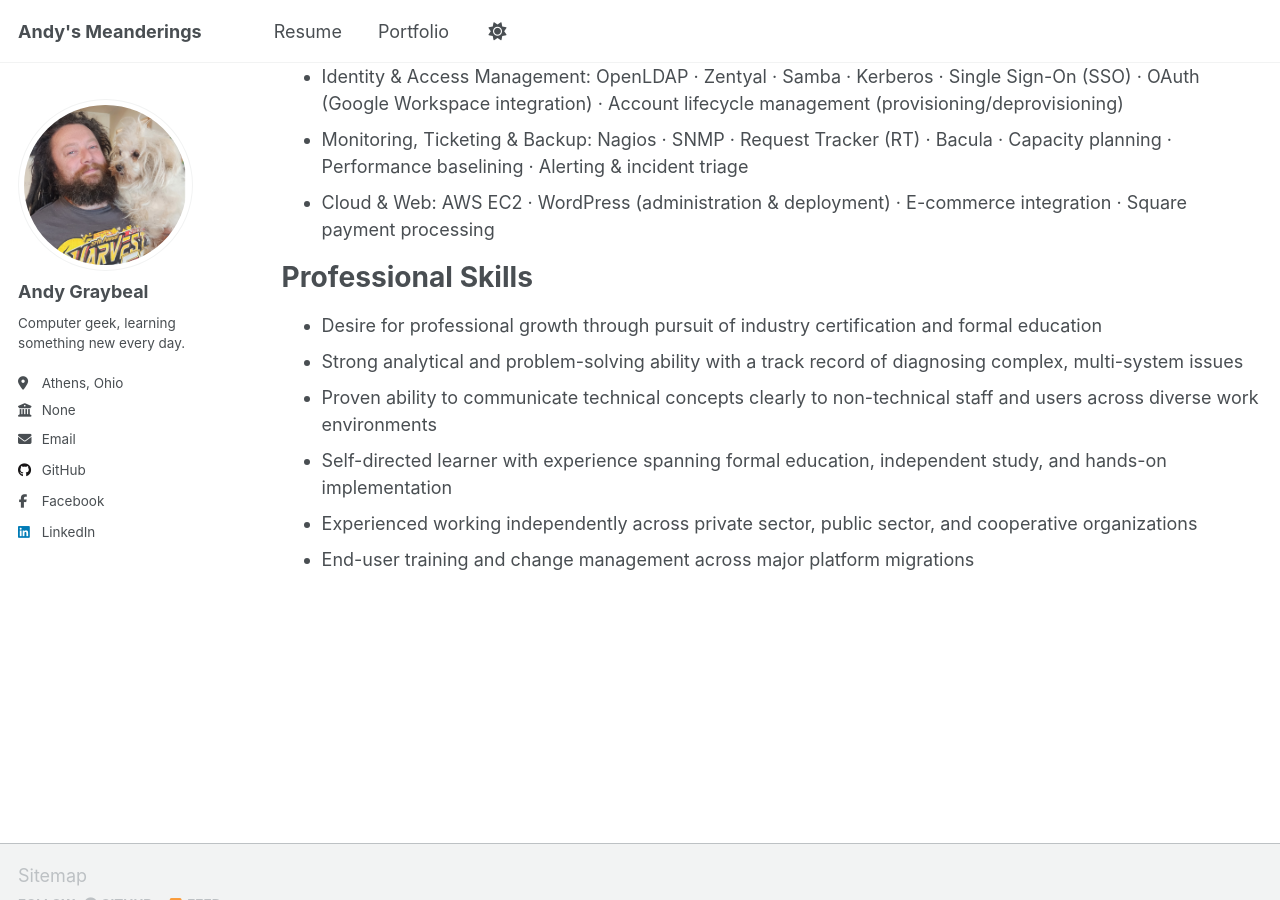
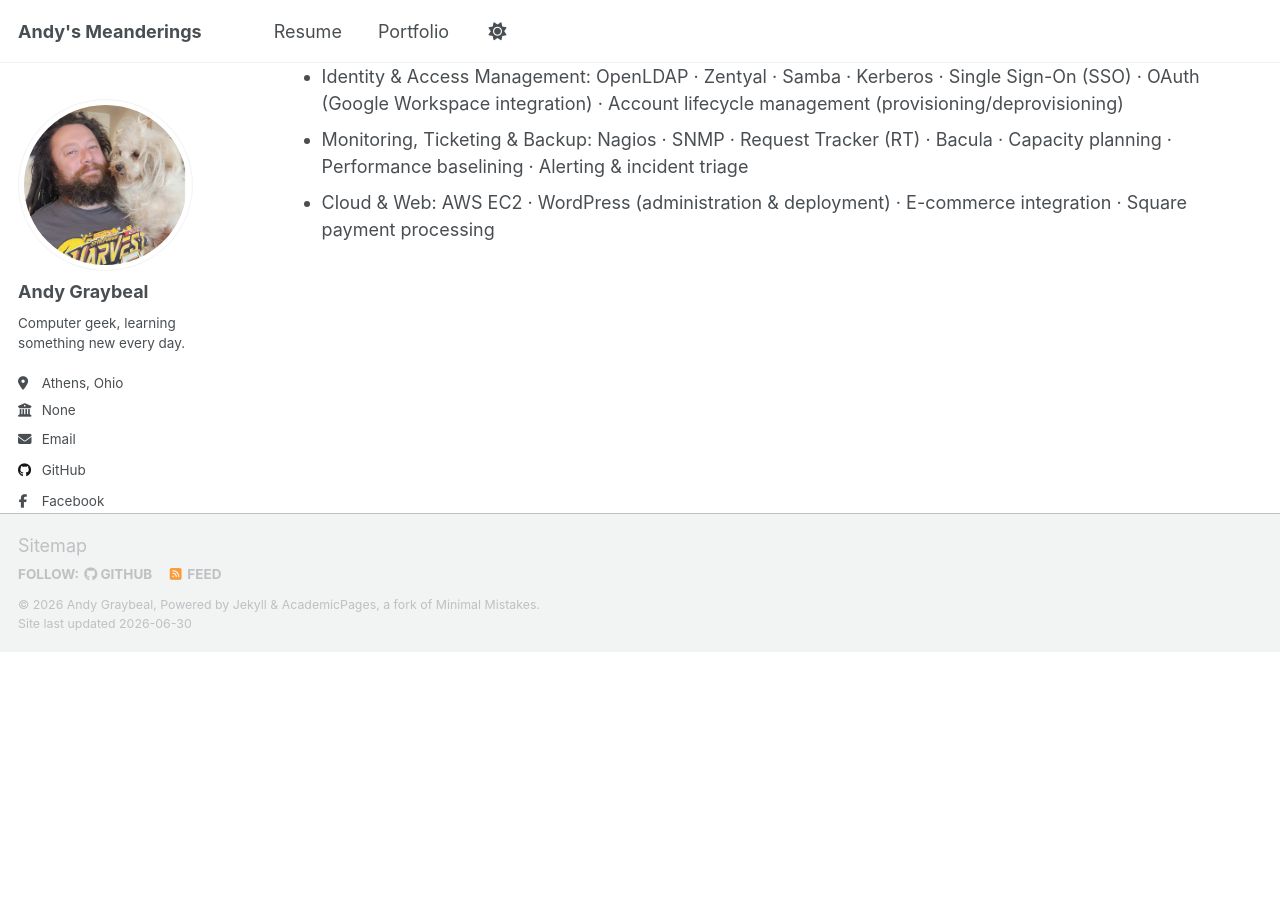
Before and after one commit to andy-graybeal/andy-graybeal.github.io, a Jekyll site: the page built from _pages/resume.md, in a window 1280 px wide and 900 px high, scrolled down 2259 px. Built offline with Jekyll 4.4.1, drawn with Linux system fonts in a browser that asks for light colours; a script that is not in the unit is left out; after the commit the page ends 2910 px from its top, so only the background shows below that.

Commit message:
Update resume.md

```diff
--- a/_pages/resume.md
+++ b/_pages/resume.md
@@ -63,12 +63,3 @@ Technical Skills
 * Identity & Access Management: OpenLDAP · Zentyal · Samba · Kerberos · Single Sign-On (SSO) · OAuth (Google Workspace integration) · Account lifecycle management (provisioning/deprovisioning)
 * Monitoring, Ticketing & Backup: Nagios · SNMP · Request Tracker (RT) · Bacula · Capacity planning · Performance baselining · Alerting & incident triage
 * Cloud & Web: AWS EC2 · WordPress (administration & deployment) · E-commerce integration · Square payment processing
-
-Professional Skills
-======
-* Desire for professional growth through pursuit of industry certification and formal education
-* Strong analytical and problem-solving ability with a track record of diagnosing complex, multi-system issues
-* Proven ability to communicate technical concepts clearly to non-technical staff and users across diverse work environments
-* Self-directed learner with experience spanning formal education, independent study, and hands-on implementation
-* Experienced working independently across private sector, public sector, and cooperative organizations
-* End-user training and change management across major platform migrations
```
